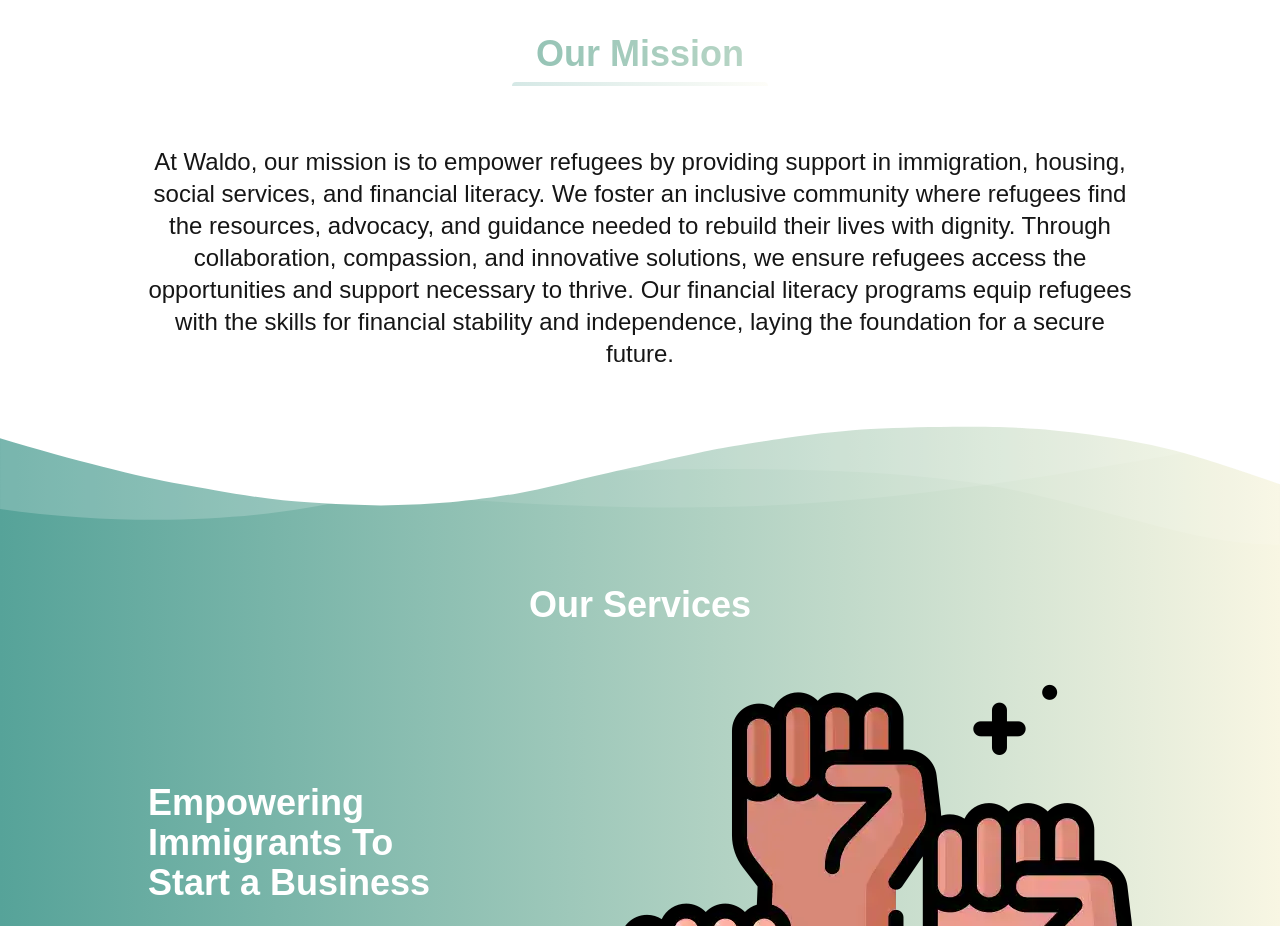
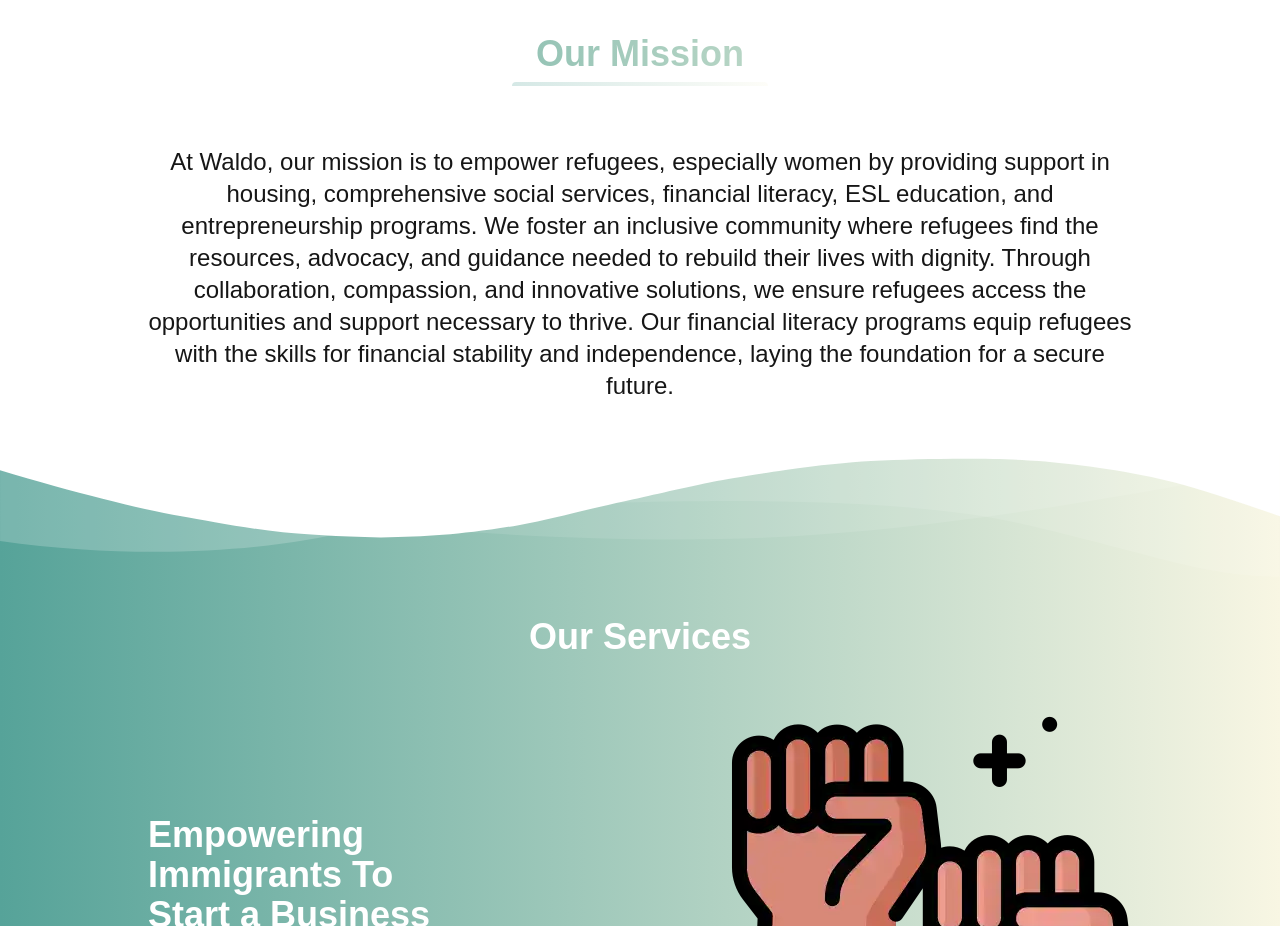
Before and after one commit to LosmanDev/Waldo-Refugee, a Next.js app: page / in a window 1280 px wide. Shown: the part 886-1812 px from the top of the page. Built offline with nearby package versions, Linux system fonts and the light colour scheme; a web font is replaced by a local one.

Commit message:
Update About.jsx

```diff
--- a/app/components/About.jsx
+++ b/app/components/About.jsx
@@ -21,15 +21,7 @@ const About = () => {
           className="flex flex-justify-center mt-10"
         >
           <p className="p-5 text-center leading-normal font-extralight sm:text-2xl text-md">
-            At Waldo, our mission is to empower refugees by providing support in
-            immigration, housing, social services, and financial literacy. We
-            foster an inclusive community where refugees find the resources,
-            advocacy, and guidance needed to rebuild their lives with dignity.
-            Through collaboration, compassion, and innovative solutions, we
-            ensure refugees access the opportunities and support necessary to
-            thrive. Our financial literacy programs equip refugees with the
-            skills for financial stability and independence, laying the
-            foundation for a secure future.
+            At Waldo, our mission is to empower refugees, especially women by providing support in housing, comprehensive social services, financial literacy, ESL education, and entrepreneurship programs. We foster an inclusive community where refugees find the resources, advocacy, and guidance needed to rebuild their lives with dignity. Through collaboration, compassion, and innovative solutions, we ensure refugees access the opportunities and support necessary to thrive. Our financial literacy programs equip refugees with the skills for financial stability and independence, laying the foundation for a secure future.
           </p>
         </div>
       </div>
```
